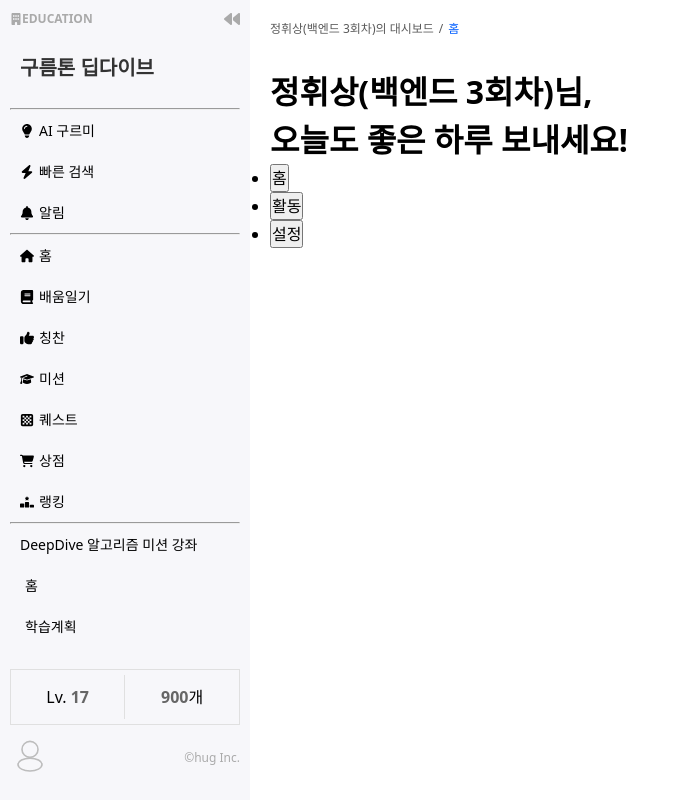
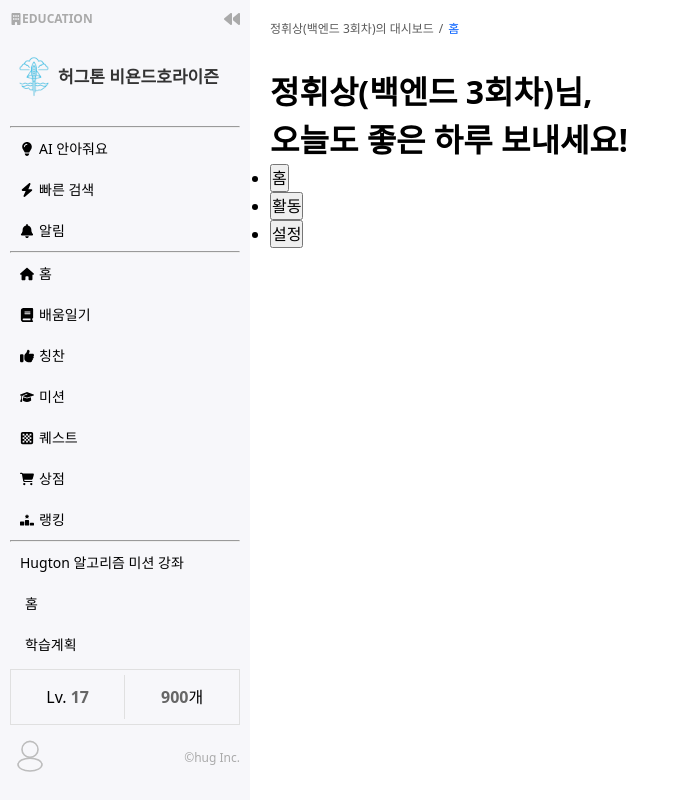
Before and after one commit to Please-Hug/Please-Hug_FrontEnd, a React (Vite) app: page /dashboard in a window 1280 px wide. Shown: the whole page, without its empty margins (0-679 px from the left). Built offline with nearby package versions, Linux system fonts and the light colour scheme.

Commit message:
feat: 사이드바 제목에 로고 추가 및 텍스트 수정, 메뉴 항목 레이블 변경

```diff
--- a/src/components/common/Sidebar/Sidebar.jsx
+++ b/src/components/common/Sidebar/Sidebar.jsx
@@ -15,10 +15,11 @@ import {
   FaCartShopping,
   FaRankingStar,
 } from "react-icons/fa6";
+import logo from "../../../assets/images/logo.png";
 
 function getQuickMenuItems() {
   return [
-    { icon: <FaLightbulb />, label: "AI 구르미" },
+    { icon: <FaLightbulb />, label: "AI 안아줘요" },
     { icon: <FaBolt />, label: "빠른 검색" },
     { icon: <FaBell />, label: "알림" },
   ];
@@ -39,7 +40,7 @@ function getMenuItems() {
 function getMissonGroupItems() {
   return [
     {
-      title: "DeepDive 알고리즘 미션 강좌",
+      title: "Hugton 알고리즘 미션 강좌",
       items: [{ label: "홈" }, { label: "학습계획" }],
     },
   ];
@@ -61,7 +62,10 @@ function Sidebar() {
             <FaBackward />
           </div>
         </div>
-        <div className={styles.sidebarTitle}>구름톤 딥다이브</div>
+        <div className={styles.sidebarTitle}>
+          <img src={logo} alt="Logo" />
+          <span>허그톤 비욘드호라이즌</span>
+        </div>
         <hr />
         <div className={styles.menuList}>
           <ul>
@@ -85,7 +89,7 @@ function Sidebar() {
           {missionGroupItems.map((groupItem, index) => (
             <div key={index} className={styles.missionGroup}>
               <ul>
-                <li>{groupItem.title}</li>
+                <li className={styles.missionGroupTitle}>{groupItem.title}</li>
                 {groupItem.items.map((item, idx) => (
                   <li key={idx}>
                     <span>{item.label}</span>
--- a/src/components/common/Sidebar/Sidebar.module.scss
+++ b/src/components/common/Sidebar/Sidebar.module.scss
@@ -31,10 +31,19 @@
   }
 
   .sidebarTitle {
-    padding: 25px 10px;
-    font-size: 20px;
+    padding: 25px 0px;
+    font-size: 17px;
     font-weight: bold;
     color: #333;
+
+    display: flex;
+    align-items: center;
+    justify-content: flex-start;
+
+    img {
+      width: 48px;
+      height: 48px;
+    }
   }
 
   .menuList {
@@ -56,6 +65,11 @@
         white-space: nowrap;
         font-size: 14px;
         cursor: pointer;
+
+        &.missionGroupTitle {
+          overflow: hidden;
+          text-overflow: ellipsis;
+        }
 
         &:hover {
           background-color: rgba(0, 0, 0, 0.05);
```
Also changed, not shown: src/assets/images/logo.png (added).
